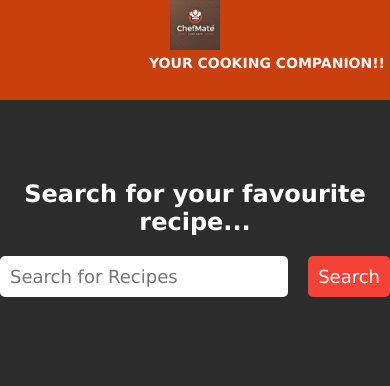
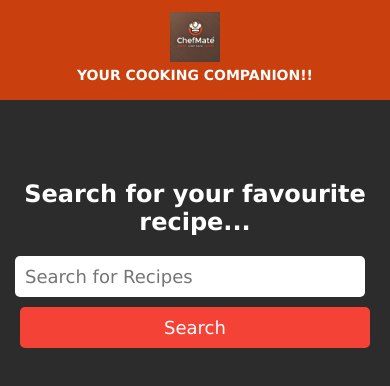
Before and after one commit to sarthak3203/Recipe-Website, a plain HTML site: page index.html in a window 390 px wide. Drawn offline with Linux system fonts and the light colour scheme.

Commit message:
Improve mobile layout

```diff
--- a/index.css
+++ b/index.css
@@ -234,15 +234,13 @@ body::-webkit-scrollbar-track {
 
 
 
-/*Responsive code*/
-@media screen and (max-width:600px) {
+@media screen and (max-width: 600px) {
+  /* Fix navbar layout */
   header nav {
     flex-direction: column;
-  }
-
-  header nav form {
-    width: 80%;
-    margin-top: 10px;
+    align-items: center;
+    justify-content: center;
+    text-align: center;
   }
 
   .image-container {
@@ -255,19 +253,30 @@ body::-webkit-scrollbar-track {
     font-size: 14px;
     padding: 5px;
     text-align: center;
+    margin-left: 0;
+    width: 100%;
   }
 
-  header nav {
+  /* Fix search form layout and spacing */
+  .form {
     flex-direction: column;
+    align-items: center;
+    padding: 0 20px;
+    gap: 10px;
   }
 
-  header nav form {
-    width: 80%;
-    margin-top: 10px;
+  .searchBox,
+  .searchBtn {
+    width: 100%;
+    max-width: 400px;
   }
 
+  /* Center recipe cards */
+  .recipe-container {
+    justify-content: center;
+  }
+}
 
-}
 
 /* Search section */
 .search-section {
```
